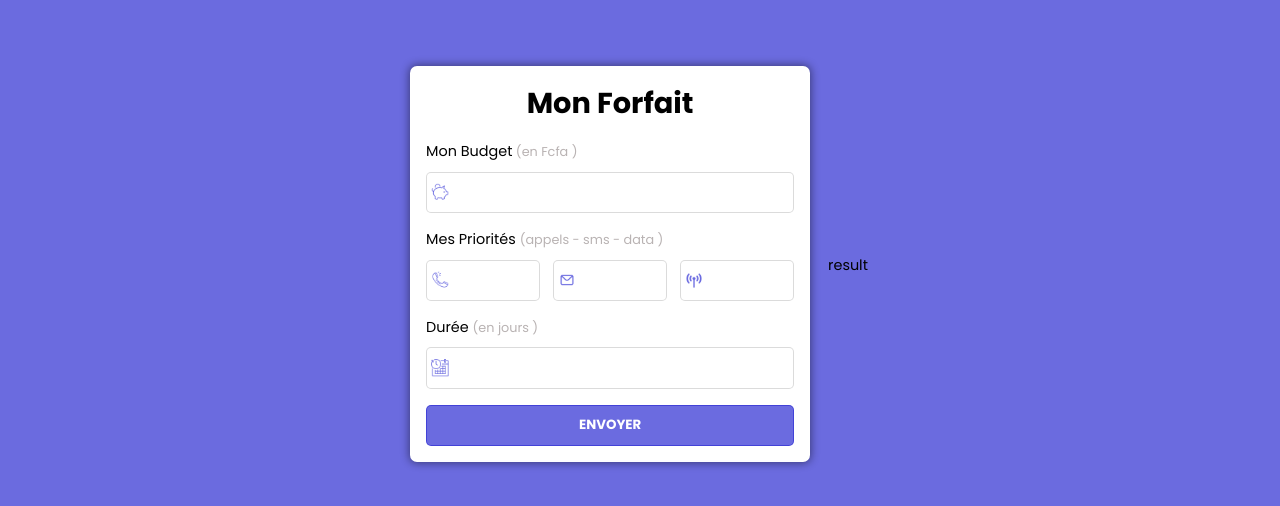
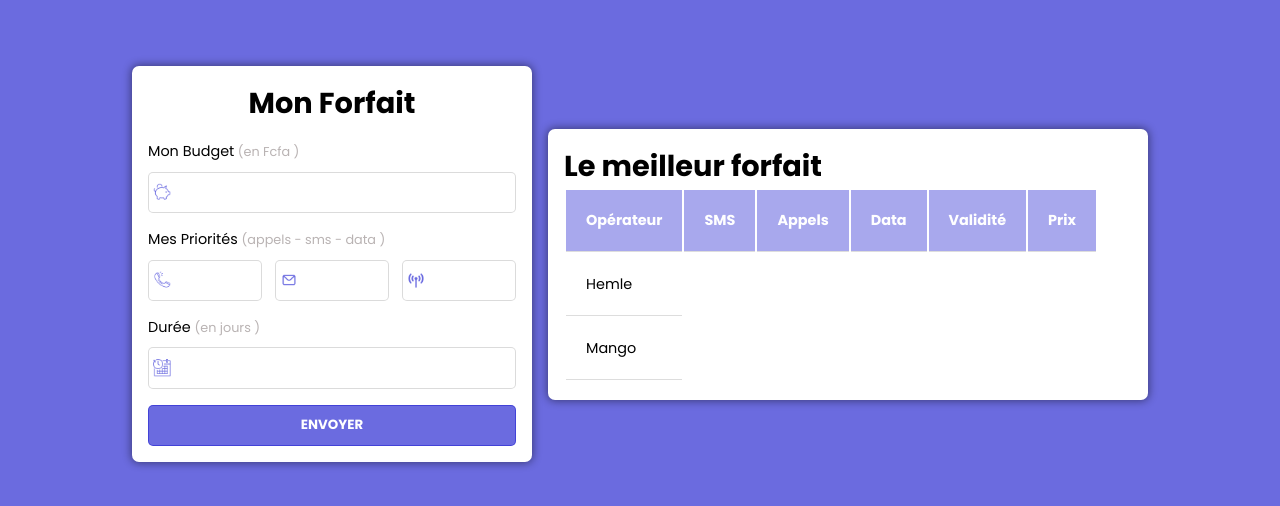
Before and after one commit to Forkou-francine/bestdealTP, a website: page public/forfait.html in a window 1280 px wide. Shown: the part 136-642 px from the top of the page. Drawn offline with Linux system fonts and the light colour scheme.

Commit message:
most recent commit

```diff
--- a/helper.js
+++ b/helper.js
@@ -86,6 +86,7 @@ function F(x,opt,Rep,reste,k){
      */
     let d;
 
+    console.log("message");
     for (let j = 0; j < opt.length; j++) {
         if (opt[j].prix > x ) {
             reste = x
@@ -112,7 +113,7 @@ function F(x,opt,Rep,reste,k){
     Rep[k].valeur = d.valeur
     Rep[k].duree = d.duree
     Rep[k].nom = d.nom
-	return {Rep, reste};
+	return max;
 }
 
 /**
@@ -134,7 +135,7 @@ function createForfait(forfaitJson){
         appels.push({...d, valeur: forfait.appels})
         data.push({...d, valeur: forfait.data})
     }
-
+    console.log([sms, appels, data]);
     return [sms,appels,data]
 }
 
--- a/public/forfait.html
+++ b/public/forfait.html
@@ -7,6 +7,8 @@
     <link rel="stylesheet" href="https://cdnjs.cloudflare.com/ajax/libs/font-awesome/6.2.1/css/all.min.css"/>
     <link rel="stylesheet" href="style.css">
     <script src="app.js"></script>
+    <link rel="icon" type="image/x-icon" href="/assets/logo.png" />
+
     <title>FORFAITS</title>
 </head>
 <body>
@@ -57,20 +59,32 @@
             <button type="submit">envoyer</button>
         </form>
     </div>
-
-    <div class="result">
+    <div id="forfait_box2">
+        <h1>Le meilleur forfait</h1>
+        <div class="result">
         <table>
-            <thead>
+            <tr>
+                <th>Opérateur</th>
+                <th>SMS</th>
+                <th>Appels</th>
+                <th>Data</th>
+                <th>Validité</th>
+                <th>Prix</th>
+            </tr>
+                <tr>
+                    <td>Hemle</td>
+                </tr>
+                <tr>
+                    <td>Mango</td>
+                </tr>
                 <tr>
 
                 </tr>
-            </thead>
-            <tbody>
-                <tr>
-                    <td>result</td>
-                </tr>
-            </tbody>
         </table>
     </div>
+
+    </div>
+
+
 </body>
 </html>
--- a/public/style.css
+++ b/public/style.css
@@ -109,3 +109,26 @@ input:focus-visible {
     outline: solid 1px #3232d46c;
     border: solid 1px #3232d431 !important;
 }
+
+th, td {
+    padding: 20px;
+    text-align: left;
+    border-bottom: 1px solid #ddd;
+
+  }
+
+  th {
+    background-color:  #3232d46c;
+    color: white;
+  }
+
+  tr:hover {background-color: #3232d431;}
+
+  #forfait_box2{
+    background-color: white;
+    box-shadow: 0px 0px 9px 1px #00000073;
+    padding: 1rem;
+    border-radius: 7px;
+    max-width: 600px;
+    width: 100%;
+}
--- a/server.js
+++ b/server.js
@@ -15,7 +15,7 @@ app.use(bodyParser.json())
 app.use(express.static(path.join(path.dirname(''), 'public')))
 app.set('views', path.join(path.dirname(''), 'public'))
 app.set('view engine', 'html');
-app.get('/', (req, res) => {
+app.get('/home', (req, res) => {
   res.sendFile(path.resolve('public/index.html'))
 })
 app.get('/monforfait', (req, res) => {
```
Also changed, not shown: public/index.html (+2 -0 lines), public/assets/home.PNG (added), public/assets/logo.png (added), public/assets/monForfait.PNG (added), 3 other files.
